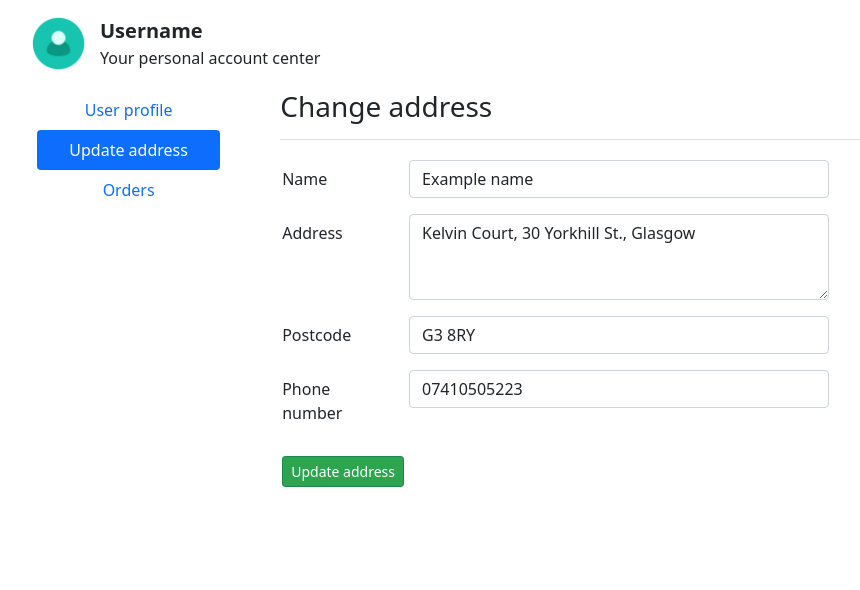
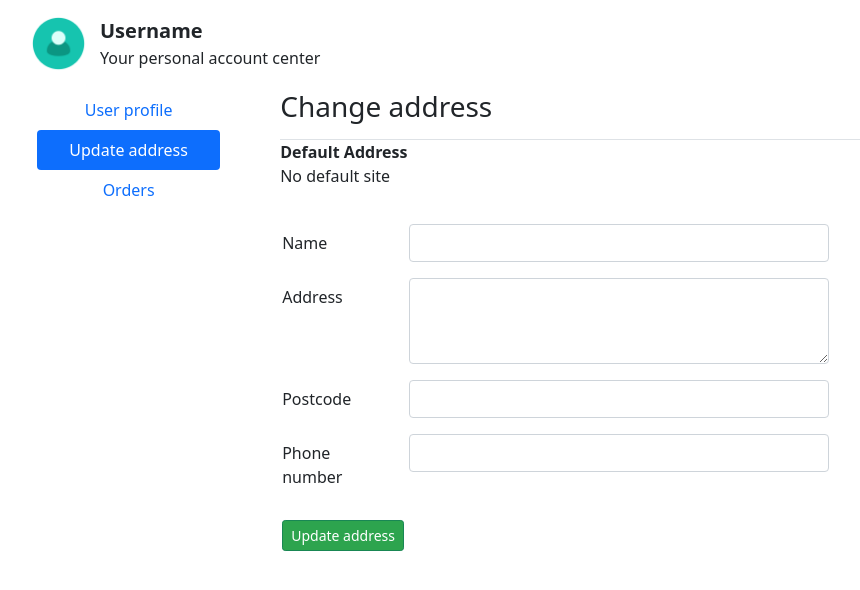
Before and after one commit to WenzheDai/Valuable_Again_Team3, a Django app: page /user/address in a window 1280 px wide. Shown: the part 56-646 px from the top of the page, without its empty margins (65-925 px from the left). Run offline with Django 3.2, Linux system fonts and the light colour scheme; a user stored in the database is signed in; data comes from the database, SQL or seed files in the repository.

Commit message:
userCenter -back end

```diff
--- a/apps/user/models.py
+++ b/apps/user/models.py
@@ -13,6 +13,7 @@ class User(AbstractUser, BaseModel):
 class Address(BaseModel):
     """Model of Address"""
     user = models.ForeignKey('User', verbose_name='Account', on_delete=models.CASCADE)
+    name = models.CharField(max_length=128, verbose_name='name')
     Address = models.CharField(max_length=256, verbose_name='Address')
     postcode = models.CharField(max_length=6, null=False, verbose_name='Postcode', default='abc')
     phone = models.CharField(max_length=10, verbose_name='Phone')
--- a/apps/user/views.py
+++ b/apps/user/views.py
@@ -1,7 +1,7 @@
 from django.contrib.auth.decorators import login_required
 from django.shortcuts import render, redirect, reverse
 from django.views.generic import View
-from apps.user.models import User
+from apps.user.models import User, Address
 from django.contrib.auth import authenticate, login, logout
 from tools.mixin import LoginRequiredMixin
 import re
@@ -87,20 +87,70 @@ class LogoutView(View):
         return redirect(reverse('goods:index'))
 
 
-
-
-
 class UserInfoView(LoginRequiredMixin, View):
     """User information"""
     def get(self, request):
-        return render(request, 'user/userProfile.html')
+
+        user = request.user
+
+
+        #get the user profiles
+        try:
+            de_address = Address.objects.get(user=user, is_default=True)
+        except Address.DoesNotExist:
+            de_address = None
+
+        #get the record of history
+
+        return render(request, 'user/userProfile.html', {'de_address':de_address})
 
 class AddressView(LoginRequiredMixin, View):
     """User address"""
     def get(self, request):
-        return render(request, 'user/changeAddress.html')
+
+        user = request.user
+
+        try:
+            de_address = Address.objects.get(user=user, is_default=True)
+        except Address.DoesNotExist:
+            de_address = None
+
+        return render(request, 'user/changeAddress.html', {'de_address':de_address})
+
+    def post(self, request):
+        # receive the data
+        username = request.POST.get('name')
+        address = request.POST.get('address')
+        postcode = request.POST.get('postcode')
+        phone = request.POST.get('phone')
+
+        # check the data
+        if not all([username, address, postcode, phone]):
+            return render(request, 'user/changeAddress.html', {'errmsg': 'Data Missing'})
+
+        user = request.user
+
+        try:
+            de_address = Address.objects.get(user=user, is_default=True)
+        except Address.DoesNotExist:
+            de_address = None
+
+        #if the user has default address, it should be cancelled default
+        if de_address:
+            Address.objects.update(is_default=False)
+
+        # add the Address
+        Address.objects.create(user=user, name=username, Address=address,
+                               postcode=postcode, phone=phone, is_default=True)
+
+        # return the reply
+        return redirect(reverse('user:centerAddress'))
+
 
 class UserOrdersView(LoginRequiredMixin, View):
     """the orders"""
     def get(self, request):
+
+        #get the information of orders
+
         return render(request, 'user/orders.html')
--- a/templates/user/changeAddress.html
+++ b/templates/user/changeAddress.html
@@ -35,29 +35,44 @@
         <div class="main-box tab-content">
             <div class="tab-pane fade show active" id="address-tab" role="tabpanel" aria-labelledby="address-tab">
                 <div class="tab-content-header fs-3 border-bottom fw-light">Change address</div>
+
+                {# modify of Dai --- add the default site #}
+                <div>
+					<dl>
+						<dt>Default Address</dt>
+                        {% if de_address %}
+						    <dd>Address:{{ de_address.Address }}  Name:（{{ de_address.name }}） Phone:{{ de_address.phone }}</dd>
+					    {% else %}
+                            <dd>No default site</dd>
+                        {% endif %}
+                    </dl>
+				</div>
+
+
                 <form class="tab-content-body" novalidate method="post">
+                    {% csrf_token %}
                     <div class="mb-3 row">
                         <label class="col-sm-2 col-form-label">Name</label>
                         <div class="col-sm-7">
-                            <input type="text" class="form-control" id="name" name="name" value="Example name">
+                            <input type="text" class="form-control" id="name" name="name" value="">
                         </div>
                     </div>
                     <div class="mb-3 row">
                         <label class="col-sm-2 col-form-label">Address</label>
                         <div class="col-sm-7">
-                            <textarea class="form-control" id="address" name="address" rows="3">Kelvin Court, 30 Yorkhill St., Glasgow</textarea>
+                            <textarea class="form-control" id="address" name="address" rows="3"></textarea>
                         </div>
                     </div>
                     <div class="mb-3 row">
                         <label class="col-sm-2 col-form-label">Postcode</label>
                         <div class="col-sm-7">
-                            <input type="text" class="form-control" id="postcode" name="postcode" value="G3 8RY">
+                            <input type="text" class="form-control" id="postcode" name="postcode" value="">
                         </div>
                     </div>
                     <div class="mb-3 row">
                         <label class="col-sm-2 col-form-label">Phone number</label>
                         <div class="col-sm-7">
-                            <input type="text" class="form-control" id="phone" name="phone" value="07410505223">
+                            <input type="text" class="form-control" id="phone" name="phone" value="">
                         </div>
                     </div>
                     <div class="mt-4 col-4">
@@ -66,6 +81,7 @@
                 </form>
             </div>
         </div>
+        {{ errmsg }}
 
     </div>
 {% endblock %}
```
Also changed, not shown: templates/user/userProfile.html (+14 -3 lines), apps/user/migrations/0005_auto_20220305_0212.py (added), db.sqlite3.
